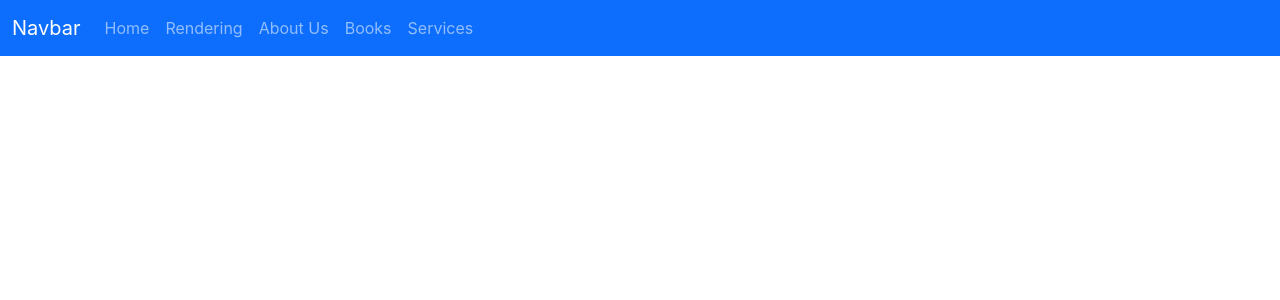
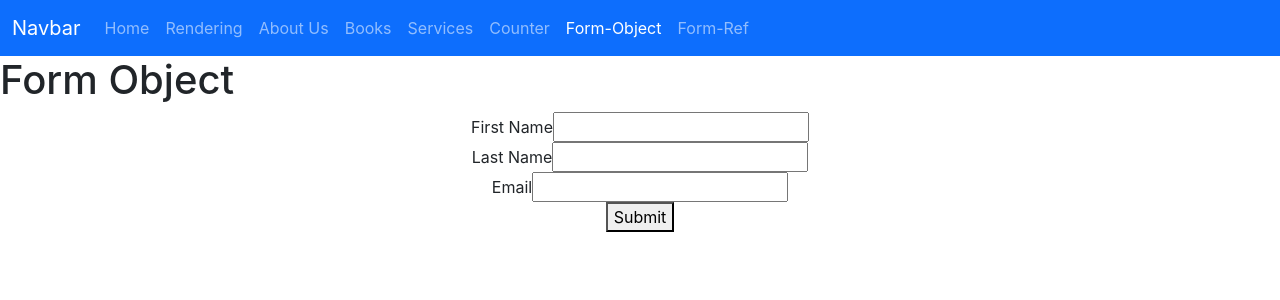
Before and after one commit to rajiv42kgmail/react_learn, a React (Create React App) app: page /formobj in a window 1280 px wide. Shown: the top 300 px of the page. Built offline with nearby package versions, Linux system fonts and the light colour scheme.

Commit message:
learn 06 may

```diff
--- a/src/App.js
+++ b/src/App.js
@@ -7,6 +7,10 @@ import Home from './Component/Home';
 import Services from './Component/Services';
 import Rendering from './Component/Rendering';
 import Books from './Component/Books';
+import Counter from './Component/Counter';
+import FormObject from './Component/FormObject';
+import FormRef from './Component/FormRef';
+
 import { BrowserRouter as Router, Routes, Route } from 'react-router-dom';
 function App() {
   return (
@@ -19,6 +23,9 @@ function App() {
               <Route path="/aboutus" element={<AboutUs/>}/>
               <Route path="/books" element={<Books/>}/>
               <Route path="/services" element={<Services/>}/>
+              <Route path="/counter" element={<Counter/>}/>
+              <Route path="/formobj" element={<FormObject/>}/>
+              <Route path="/formref" element={<FormRef/>}/>
 
           </Routes>
        </Router>
--- /dev/null
+++ b/src/Component/Counter.js
@@ -0,0 +1,17 @@
+import React from 'react'
+import { useState } from 'react'
+
+const Counter = () => {
+    const[counter,setCounter] = useState(0);
+    return (
+        <>
+        <div><h1>Counter</h1></div>
+        <h1>{counter}</h1>
+        <button onClick={()=>setCounter(counter+1)}>Add</button>
+        <button onClick={()=>setCounter(counter-1)}>Sub</button>
+        </>
+    )
+
+
+}
+export default Counter
--- /dev/null
+++ b/src/Component/FormObject.js
@@ -0,0 +1,38 @@
+import React from 'react';
+import { useState } from 'react';
+
+const FormObject = () => {
+    const handleChange = (e) => {
+        e.preventDefault();
+        setUser(prev => ({...prev,[e.target.name]:e.target.value}))
+       // console.log(user)
+    }
+    const[user,setUser] = useState({
+        fname:"",
+        lname:"",
+        email:""
+    })
+    const[final,setFinal] = useState({})
+    const printData = (e) => {
+        e.preventDefault();
+        setFinal(user);
+        console.log(final.fname)
+    }
+    return (
+        <>
+            <div><h1>Form Object</h1></div>
+            <form className='text-center' onSubmit={printData}>
+                    <label htmlFor='firstName'>First Name</label>
+                    <input type='text' id='firstName' name='fname' onChange={handleChange}/><br/>
+                    <label htmlFor='lastName'>Last Name</label>
+                    <input type='text' id='lastName' name='lname' onChange={handleChange}/><br/>
+                    <label htmlFor='email'>Email</label>
+                    <input type='text' id='email' name='email' onChange={handleChange}/><br/>
+                    <button>Submit</button>
+            </form>
+            <h1>{final.fname}</h1>
+        </>
+
+    )
+}
+export default FormObject
--- /dev/null
+++ b/src/Component/FormRef.js
@@ -0,0 +1,29 @@
+import React from 'react';
+import { useRef } from 'react';
+
+const FormRef = () => {
+    const nameRef = useRef();
+    const emailRef = useRef();
+
+    const handleForm = (e) => {
+        e.preventDefault();
+        const name=nameRef.current.value
+        const email=emailRef.current.value
+        console.log(name,email)
+   }
+
+    return (
+        <>
+            <div><h1>Form Ref</h1></div>
+            <form className='text-center' onSubmit={handleForm}>
+                    <label htmlFor='firstName'>First Name</label>
+                    <input type='text' id='firstName' name='fname' ref={nameRef} /><br/>
+                    <label htmlFor='email'>Email</label>
+                    <input type='text' id='email' name='email' ref={emailRef}/><br/>
+                    <button>Submit</button>
+            </form>
+        </>
+
+    )
+}
+export default FormRef
--- a/src/Component/Navbar.js
+++ b/src/Component/Navbar.js
@@ -27,6 +27,16 @@ const Navbar = () => {
         <li className="nav-item">
         <NavLink to={"/services"} className="nav-link">Services</NavLink>
         </li>
+        <li className="nav-item">
+        <NavLink to={"/counter"} className="nav-link">Counter</NavLink>
+        </li>
+        <li className="nav-item">
+        <NavLink to={"/formobj"} className="nav-link">Form-Object</NavLink>
+        </li>
+        <li className="nav-item">
+        <NavLink to={"/formref"} className="nav-link">Form-Ref</NavLink>
+        </li>
+
       </ul>
     </div>
   </div>
```
